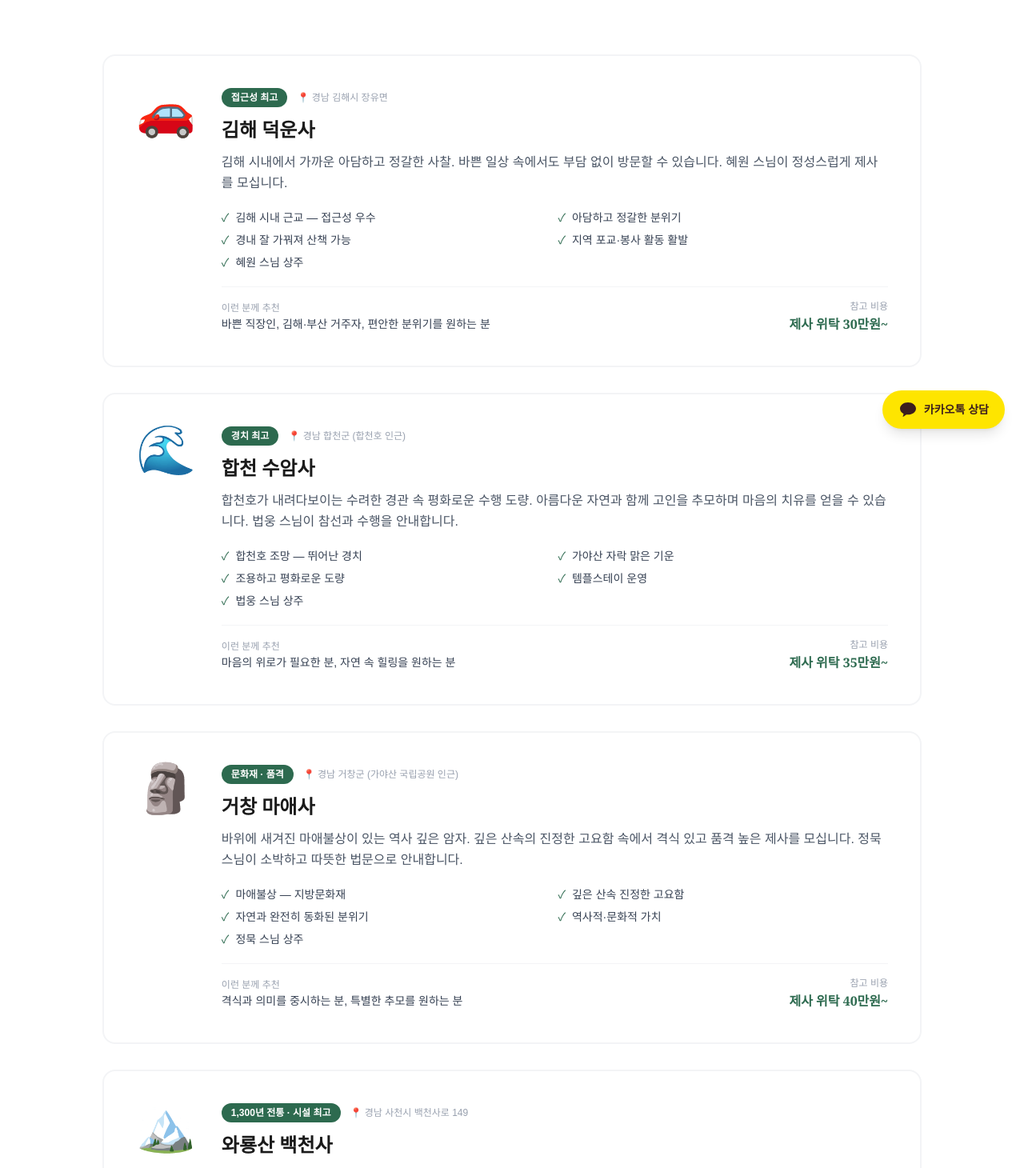
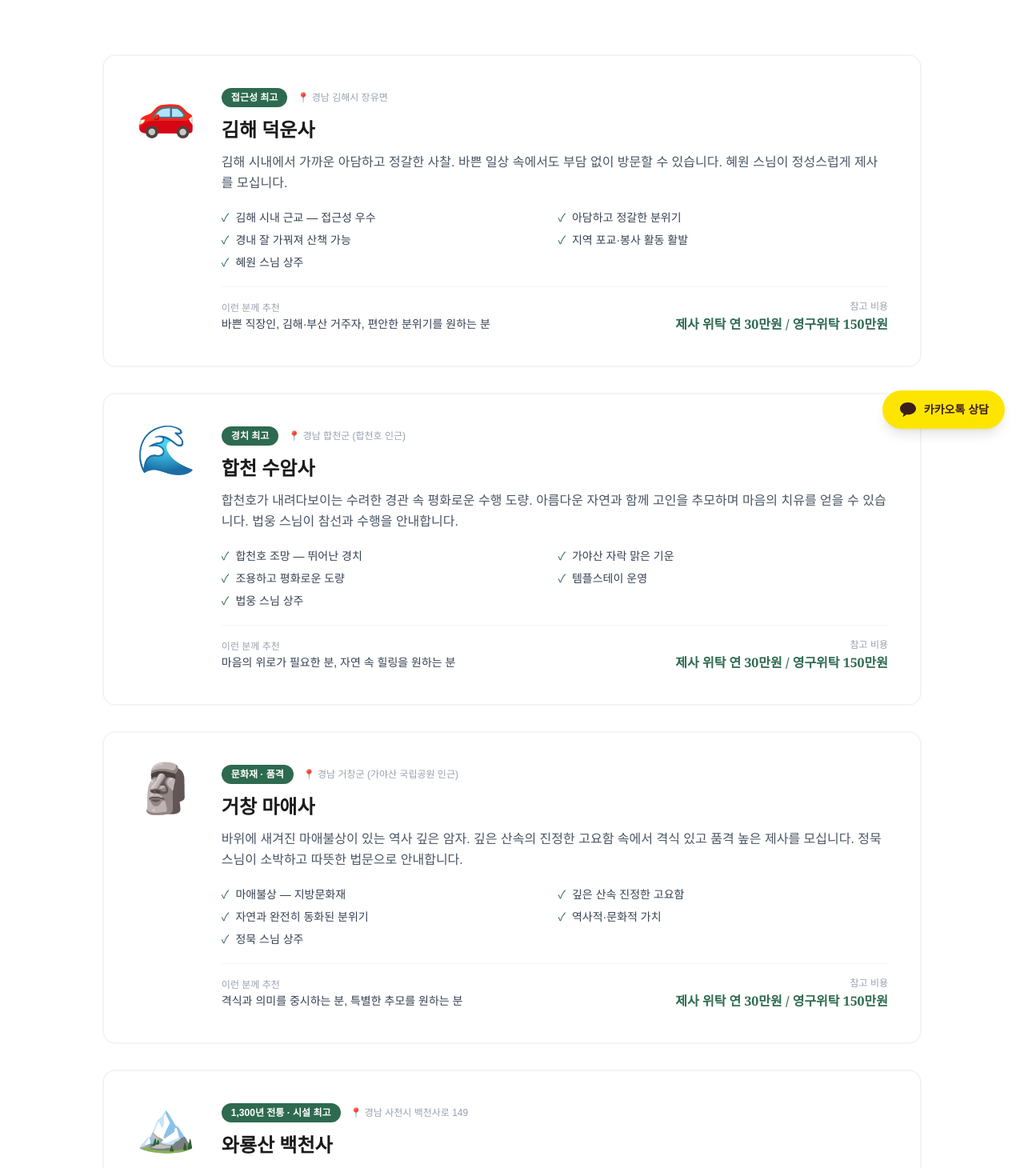
Before and after one commit to klein0226-gif/ansimjesa, a Next.js app: page /temples in a window 1280 px wide. Shown: the part 240-1700 px from the top of the page at 80% size. Built offline with nearby package versions, Linux system fonts and the light colour scheme.

Commit message:
fix: 제사 위탁 가격 통일 — 연 30만원 / 영구위탁 150만원

```diff
--- a/app/temples/page.tsx
+++ b/app/temples/page.tsx
@@ -25,7 +25,7 @@ const temples = [
     desc: "김해 시내에서 가까운 아담하고 정갈한 사찰. 바쁜 일상 속에서도 부담 없이 방문할 수 있습니다. 혜원 스님이 정성스럽게 제사를 모십니다.",
     features: ["김해 시내 근교 — 접근성 우수", "아담하고 정갈한 분위기", "경내 잘 가꿔져 산책 가능", "지역 포교·봉사 활동 활발", "혜원 스님 상주"],
     best: "바쁜 직장인, 김해·부산 거주자, 편안한 분위기를 원하는 분",
-    price: "제사 위탁 30만원~",
+    price: "제사 위탁 연 30만원 / 영구위탁 150만원",
   },
   {
     slug: "suamsa",
@@ -36,7 +36,7 @@ const temples = [
     desc: "합천호가 내려다보이는 수려한 경관 속 평화로운 수행 도량. 아름다운 자연과 함께 고인을 추모하며 마음의 치유를 얻을 수 있습니다. 법웅 스님이 참선과 수행을 안내합니다.",
     features: ["합천호 조망 — 뛰어난 경치", "가야산 자락 맑은 기운", "조용하고 평화로운 도량", "템플스테이 운영", "법웅 스님 상주"],
     best: "마음의 위로가 필요한 분, 자연 속 힐링을 원하는 분",
-    price: "제사 위탁 35만원~",
+    price: "제사 위탁 연 30만원 / 영구위탁 150만원",
   },
   {
     slug: "maesa",
@@ -47,7 +47,7 @@ const temples = [
     desc: "바위에 새겨진 마애불상이 있는 역사 깊은 암자. 깊은 산속의 진정한 고요함 속에서 격식 있고 품격 높은 제사를 모십니다. 정묵 스님이 소박하고 따뜻한 법문으로 안내합니다.",
     features: ["마애불상 — 지방문화재", "깊은 산속 진정한 고요함", "자연과 완전히 동화된 분위기", "역사적·문화적 가치", "정묵 스님 상주"],
     best: "격식과 의미를 중시하는 분, 특별한 추모를 원하는 분",
-    price: "제사 위탁 40만원~",
+    price: "제사 위탁 연 30만원 / 영구위탁 150만원",
   },
   {
     slug: "baekcheonsa",
```
